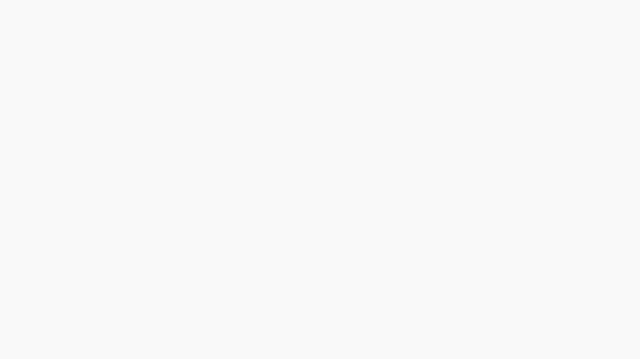
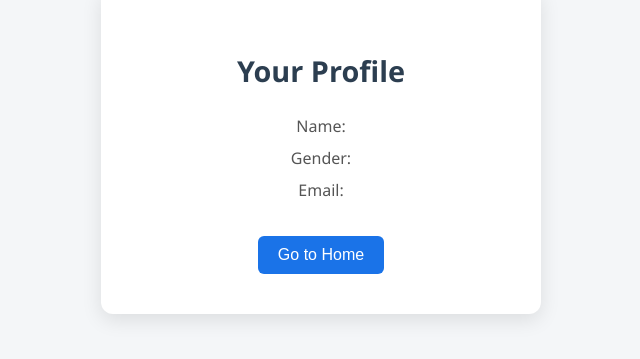
Before and after one commit to thiyaneswaran23/walmart, a React (Vite) app in the folder frontend/: page /profile in a window 1280 px wide. Before the commit this address had no page. Shown: the part 249-608 px from the top of the page, without its empty margins (319-959 px from the left). Built offline with nearby package versions, Linux system fonts and the light colour scheme; sample sign-in values are in the browser's storage.

Commit message:
profile page added

```diff
--- a/frontend/src/App.jsx
+++ b/frontend/src/App.jsx
@@ -1,13 +1,14 @@
-import React from 'react'
-import {Routes,Route} from 'react-router-dom'
-import LandingPage from './Components/LandingPage'
-import Signup from './Components/Signup'
-import Signin from './Components/Signin'
-import Home from './Components/Home'
+import React from 'react';
+import {Routes,Route} from 'react-router-dom';
+import LandingPage from './Components/LandingPage';
+import Signup from './Components/Signup';
+import Signin from './Components/Signin';
+import Home from './Components/Home';
 import PrivateRoute from './Components/PrivateRoute';
 import Cart from './Components/CartPage';
-import OrderPage from './Components/OrderPage'
-import ProductDetails from './Components/ProductDetails'
+import OrderPage from './Components/OrderPage';
+import ProductDetails from './Components/ProductDetails';
+import Profile from './Components/profile';
 function App() {
 
 
@@ -22,6 +23,7 @@ function App() {
           <Route path="/cart" element={<Cart />} />
             <Route path="/order" element={<OrderPage />} />
             <Route path="/product/:id" element={<ProductDetails />} />
+            <Route path='/profile' element={<Profile/>}/>
         </Route>
 
     </Routes>
--- a/frontend/src/Components/Home.jsx
+++ b/frontend/src/Components/Home.jsx
@@ -168,7 +168,7 @@ function CustomerHome() {
         <div className="header-buttons">
          { profile &&
          <div className="menus">
-           <p>profile</p>
+           <p onClick={()=>navigate('/profile')}>profile</p>
           <button onClick={handleLogout}>Logout</button>
           </div>
           }
--- a/frontend/src/Components/Signup.jsx
+++ b/frontend/src/Components/Signup.jsx
@@ -38,9 +38,9 @@ function Signup() {
     {
       localStorage.setItem("token", res.data);
       localStorage.setItem("Id",res.data.newUser.id);
-      localStorage.setItem("email", res.data.email);
+      localStorage.setItem("email", res.data.newUser.email);
       localStorage.setItem("Name",res.data.newUser.name);
-
+      localStorage.setItem("Gender",res.data.newUser.gender);
       nav("/home");
     }
     else
--- /dev/null
+++ b/frontend/src/Components/profile.css
@@ -0,0 +1,62 @@
+/* Reset and base styles */
+body {
+  margin: 0;
+  padding: 0;
+  font-family: 'Segoe UI', Tahoma, Geneva, Verdana, sans-serif;
+  background-color: #f4f6f8;
+}
+
+/* Center the profile card */
+.profile-container {
+  display: flex;
+  justify-content: center;
+  align-items: center;
+  height: 100vh;
+}
+
+/* Profile card styling */
+.profile-card {
+  background-color: #ffffff;
+  padding: 40px;
+  border-radius: 12px;
+  box-shadow: 0 6px 20px rgba(0, 0, 0, 0.1);
+  width: 360px;
+  text-align: center;
+}
+
+/* Heading */
+.profile-card h2 {
+  color: #2c3e50;
+  margin-bottom: 25px;
+  font-size: 1.8rem;
+}
+
+/* Info text */
+.profile-card p {
+  color: #555;
+  font-size: 1rem;
+  margin: 10px 0;
+}
+
+/* Highlighted value */
+.profile-card p span {
+  font-weight: 600;
+  color: #1a73e8;
+}
+
+/* Home button */
+.profile-card button {
+  margin-top: 25px;
+  padding: 10px 20px;
+  background-color: #1a73e8;
+  color: white;
+  font-size: 1rem;
+  border: none;
+  border-radius: 6px;
+  cursor: pointer;
+  transition: background-color 0.3s ease;
+}
+
+.profile-card button:hover {
+  background-color: #155ac1;
+}
--- /dev/null
+++ b/frontend/src/Components/profile.jsx
@@ -0,0 +1,34 @@
+import{useState,useEffect} from 'react';
+import {useNavigate} from 'react-router-dom';
+import './profile.css'
+function Profile(){
+    const[userName,setUserName]=useState('');
+    const[userGender,setUserGender]=useState('');
+    const[userEmail,setUserEmail]=useState('');
+
+    const nav=useNavigate();
+
+   useEffect(()=>{
+       const name= localStorage.getItem("Name");
+   const gender= localStorage.getItem("Gender");
+   const email= localStorage.getItem("email");
+   setUserName(name);
+   setUserGender(gender);
+   setUserEmail(email);
+   },[])
+
+   return (
+  <div className="profile-container">
+    <div className="profile-card">
+      <h2>Your Profile</h2>
+      <p>Name: <span>{userName}</span></p>
+      <p>Gender: <span>{userGender}</span></p>
+      <p>Email: <span>{userEmail}</span></p>
+      <button onClick={() => nav('/home')}>Go to Home</button>
+    </div>
+  </div>
+);
+
+
+}
+export default Profile;
```
